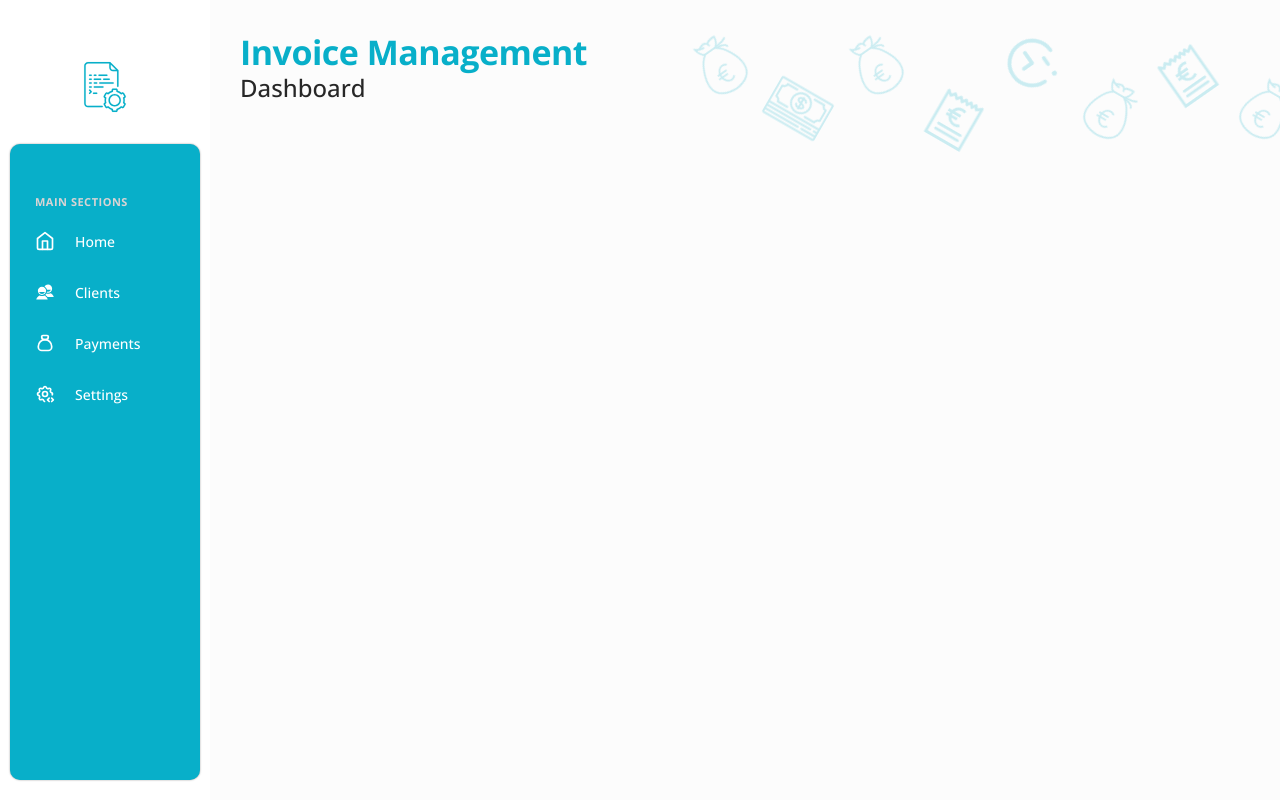
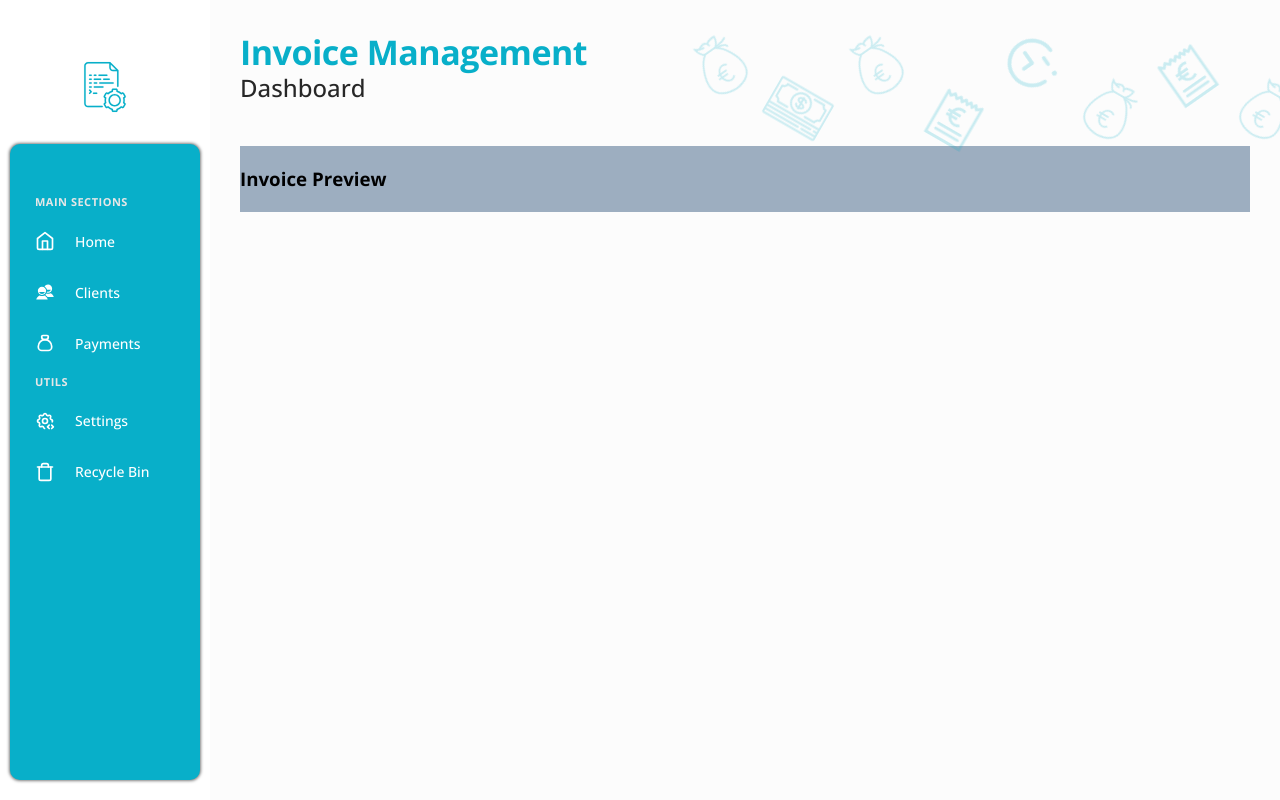
Before and after one commit to Andarus-1994/invoicesFrontend, a React (Vite) app: page /editInvoice/1 in a window 1280 px wide. Built offline with nearby package versions, Linux system fonts and the light colour scheme.

Commit message:
Invoice preview route + aded utils to menu

```diff
--- a/src/Components/Invoice/InvoiceDetailsCard.scss
+++ b/src/Components/Invoice/InvoiceDetailsCard.scss
@@ -6,7 +6,13 @@
   flex-direction: column;
   flex: 1;
   max-width: 1000px;
-  > button {
+  .footerContainerInvoiceDetails {
+    display: flex;
+    flex-direction: row;
+    margin-top: 20px;
+    animation: fade-in-invoice 0.5s;
+
+    button {
       display: flex;
       align-items: center;
       justify-content: center;
@@ -18,27 +24,41 @@
       font-size: 16px;
       border: 1px solid transparent;
       border-radius: 5px;
-    margin-top: 20px;
       margin-left: auto;
       padding: 10px 5px;
       min-width: 150px;
       box-shadow: 0px 0px 3px rgba(0, 0, 0, 0.3);
       transition: 0.5s;
-    animation: fade-in-invoice 0.5s;
       &:hover {
         background: #ffffff;
         border: 1px solid #08afc9;
         color: $primaryColor;
       }
     }
+  }
 
   .invoiceDetails {
     @include customBoxStyles;
+    position: relative;
     margin-top: 27px;
-    padding: 20px 40px;
+    padding: 25px 40px 35px;
     font-family: "Asap", sans-serif;
     min-height: 400px;
     animation: fade-in-invoice 0.5s;
+    .edit {
+      position: absolute;
+      bottom: 5px;
+      left: 0;
+      right: 0;
+      margin: auto;
+      cursor: pointer;
+      display: flex;
+      width: fit-content;
+      gap: 5px;
+      font-size: 14px;
+      line-height: 14px;
+      color: $primaryColor;
+    }
     .gray-text {
       color: $grayText;
       font-weight: 500;
@@ -53,6 +73,7 @@
       font-weight: 700;
       text-transform: uppercase;
       margin: 0;
+
       button {
         cursor: pointer;
         background: $primaryColor;
--- a/src/Components/Invoice/InvoiceDetailsCard.tsx
+++ b/src/Components/Invoice/InvoiceDetailsCard.tsx
@@ -4,6 +4,7 @@ import { formatDate } from "../../Utils/DateFormat"
 import { RiSecurePaymentLine } from "react-icons/ri"
 import { SVGInvoiceSelect } from "./svgInvoiceSelect"
 import { formatCurrency } from "../../Utils/CurrencyFormat"
+import { NavLink } from "react-router-dom"
 
 interface InvoiceProps {
   invoice: InvoiceType | null
@@ -71,13 +72,19 @@ export default function InvoiceDetailsCard({ invoice }: InvoiceProps) {
               <p>{formatDate(invoice.due_date)}</p>
             </div>
           </div>
+          <NavLink className="edit" to={"/editInvoice/" + invoice.id}>
+            Click Here to Edit Invoice
+          </NavLink>
+          <div className="edit"></div>
         </div>
       </div>
-      {Number(invoice.amount) - Number(invoice.amount_paid) !== 0 && invoice.status === "In process" && (
-        <button key={invoice.id}>
-          {formatCurrency(Number(invoice.amount) - Number(invoice.amount_paid))} - Pay <RiSecurePaymentLine />
-        </button>
-      )}
+      <div className="footerContainerInvoiceDetails">
+        {Number(invoice.amount) - Number(invoice.amount_paid) !== 0 && invoice.status === "In process" && (
+          <button key={invoice.id}>
+            {formatCurrency(Number(invoice.amount) - Number(invoice.amount_paid))} - Pay <RiSecurePaymentLine />
+          </button>
+        )}
+      </div>
     </div>
   )
 }
--- a/src/Components/Navigation/SideMenu.scss
+++ b/src/Components/Navigation/SideMenu.scss
@@ -21,12 +21,12 @@
     font-weight: 700;
     text-transform: uppercase;
     letter-spacing: 0.5px;
-    color: #dad4d4;
+    color: #e7e7e7;
     margin: 0;
     padding-left: 15px;
   }
   ul {
-    @include customBoxStyles;
+    box-shadow: 0 0 3px 1px rgba(0, 0, 0, 0.5);
     width: 100%;
     height: 100%;
     display: flex;
@@ -36,7 +36,7 @@
     gap: 10px;
     min-height: 60dvh;
     border-radius: 10px;
-    padding: 50px 10px;
+    padding: 50px 10px 20px;
     margin: 0;
   }
   a {
--- a/src/Components/Navigation/SideMenu.tsx
+++ b/src/Components/Navigation/SideMenu.tsx
@@ -4,6 +4,7 @@ import { FiHome } from "react-icons/fi"
 import { IoMdContacts } from "react-icons/io"
 import { TbSettingsCode, TbMoneybag } from "react-icons/tb"
 import { motion } from "framer-motion"
+import { LuTrash } from "react-icons/lu"
 
 export default function SideMenu() {
   const location = useLocation()
@@ -24,10 +25,18 @@ export default function SideMenu() {
       name: "Payments",
       icon: <TbMoneybag />,
     },
+  ]
+
+  const RoutesLinksBottom = [
     {
       path: "/settings",
       name: "Settings",
       icon: <TbSettingsCode />,
+    },
+    {
+      path: "/recycle",
+      name: "Recycle Bin",
+      icon: <LuTrash />,
     },
   ]
   return (
@@ -89,6 +98,24 @@ export default function SideMenu() {
             </li>
           )
         })}
+        <h3>Utils</h3>
+        {RoutesLinksBottom.map((route) => {
+          return (
+            <li key={route.name}>
+              <NavLink
+                to={route.path}
+                className={({ isActive, isPending }: { isActive: boolean; isPending: boolean }) => {
+                  return isActive ? "active" : isPending ? "pending" : ""
+                }}
+              >
+                {route.icon} <span>{route.name}</span>
+                {location.pathname === route.path ? (
+                  <motion.div transition={{ type: "spring" }} layoutId="underline" className="active"></motion.div>
+                ) : null}
+              </NavLink>
+            </li>
+          )
+        })}
       </ul>
     </div>
   )
--- a/src/Router/index.tsx
+++ b/src/Router/index.tsx
@@ -2,6 +2,7 @@ import { Routes, Route } from "react-router-dom"
 import Home from "../Views/Home/Home"
 import Clients from "../Views/Clients/Clients"
 import Payments from "../Views/Payments/Payments"
+import InvoicePreview from "../Views/Invoice/Invoice"
 export default function RouteView() {
   return (
     <Routes>
@@ -9,6 +10,8 @@ export default function RouteView() {
       <Route path="/clients" element={<Clients />} />
       <Route path="/payments" element={<Payments />} />
       <Route path="/settings" element={<div>SEttings</div>} />
+      <Route path="/editInvoice/:id" element={<InvoicePreview />} />
+      <Route path="*" element={<div>Not Found 404</div>} />
     </Routes>
   )
 }
--- /dev/null
+++ b/src/Views/Invoice/Invoice.scss
@@ -0,0 +1,3 @@
+.invoicePreview {
+  background: rgb(157, 174, 192);
+}
--- /dev/null
+++ b/src/Views/Invoice/Invoice.tsx
@@ -0,0 +1,9 @@
+import "./Invoice.scss"
+
+export default function InvoicePreview() {
+  return (
+    <div className="invoicePreview">
+      <h3>Invoice Preview</h3>
+    </div>
+  )
+}
```
Lines whose indentation alone changed are shown as unchanged.
